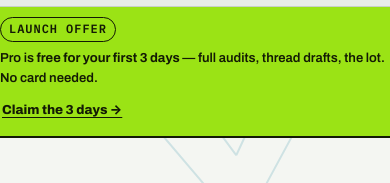
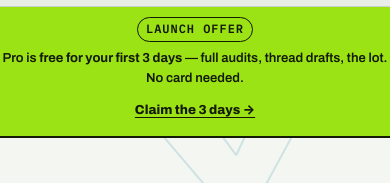
Before and after one commit to gmmostafijur/xraykit, a plain HTML site: page index.html in a window 390 px wide. Shown: the part 54-237 px from the top of the page. Drawn offline with nearby package versions, Linux system fonts and the light colour scheme.

Commit message:
Revert launch banner to centered on mobile per user feedback

```diff
--- a/index.html
+++ b/index.html
@@ -227,7 +227,6 @@
         .topnav a { width: 100%; }
         .topnav .btn { width: 100%; margin-top: 6px; }
         .hero-ctas .btn, .page-ctas .btn { width: 100%; }
-        .trial-strip-in { justify-content: flex-start; text-align: left; }
       }
       @media (max-width: 420px) {
         .frames, .explore { grid-template-columns: 1fr; } .frame:last-child { grid-column: auto; }
```
